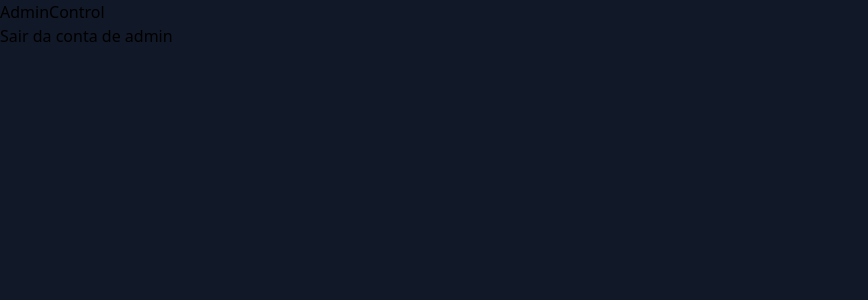
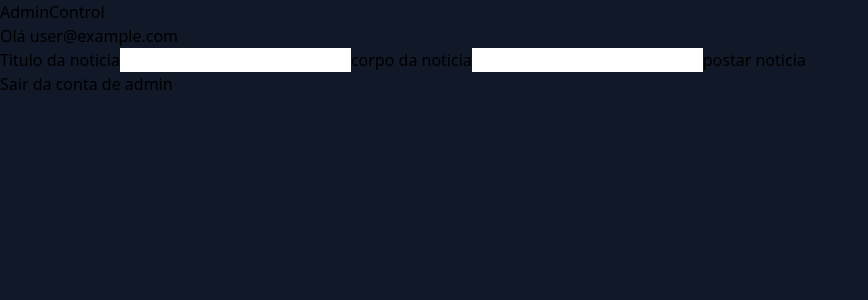
Before and after one commit to PedroPiveta/malevaNews, a React (Vite) app: page /create in a window 1280 px wide. Shown: the top 300 px of the page, without its empty margins (0-868 px from the left). Built offline with nearby package versions, Linux system fonts and the light colour scheme; no server answers; sample sign-in values are in the browser's storage.

Commit message:
admins can now post news to firebase

```diff
--- a/src/firebase.ts
+++ b/src/firebase.ts
@@ -2,6 +2,7 @@
 import { initializeApp } from "firebase/app";
 import { getAnalytics } from "firebase/analytics";
 import { getAuth } from "firebase/auth";
+import { addDoc, collection, getFirestore } from "firebase/firestore";
 // TODO: Add SDKs for Firebase products that you want to use
 // https://firebase.google.com/docs/web/setup#available-libraries
 
@@ -29,6 +30,20 @@ const firebaseConfig = {
 // Initialize Firebase
 const app = initializeApp(firebaseConfig);
 const auth = getAuth(app);
+const db = getFirestore();
 const analytics = getAnalytics(app);
 
-export { auth, analytics };
+const enviarNoticiaParaFirebase = async (title: string, body: string) => {
+  try {
+    const noticiasRef = collection(db, 'noticias');
+    await addDoc(noticiasRef, {
+      title: title,
+      body: body,
+    });
+    console.log("Notícia enviada com sucesso!");
+  } catch (error) {
+    console.error("Erro ao enviar notícia:", error);
+  }
+};
+
+export { auth, db, analytics, enviarNoticiaParaFirebase };
--- a/src/pages/AdminControl.tsx
+++ b/src/pages/AdminControl.tsx
@@ -1,16 +1,50 @@
 import { useNavigate } from "react-router-dom";
-import { auth } from "../firebase"
+import { auth, enviarNoticiaParaFirebase } from "../firebase"
+import { useState } from "react";
 
 export default function AdminControl() {
+    const [formData, setFormData] = useState({
+        title: "",
+        body: "",
+    });
+
+    const { title, body } = formData;
     const navigate = useNavigate();
+
+    function onChange(e: React.ChangeEvent<HTMLInputElement>) {
+        setFormData(prevState => ({
+            ...prevState,
+            [e.target.id]: e.target.value,
+        }));
+    }
+
+    async function createNews(e: React.ChangeEvent<HTMLFormElement>) {
+        e.preventDefault();
+
+        try  {
+            enviarNoticiaParaFirebase(title, body);
+        } catch (err) {
+            console.error(err);
+        }
+    }
 
     function onSignOut() {
         auth.signOut();
         navigate("/");
     }
+
     return (
         <>
             <div className="text-white">AdminControl</div>
+            <p className="text-white">Olá { auth.currentUser?.email }</p>
+            <form onSubmit={createNews}>
+                <label htmlFor="title">Titulo da noticia</label>
+                <input onChange={onChange} type="text" name="title" id="title" />
+
+                <label htmlFor="content">corpo da noticia</label>
+                <input onChange={onChange} type="text" name="body" id="body" />
+                <button>postar noticia</button>
+            </form>
             <button className="text-white" onClick={onSignOut}>Sair da conta de admin</button>
         </>
     )
```
